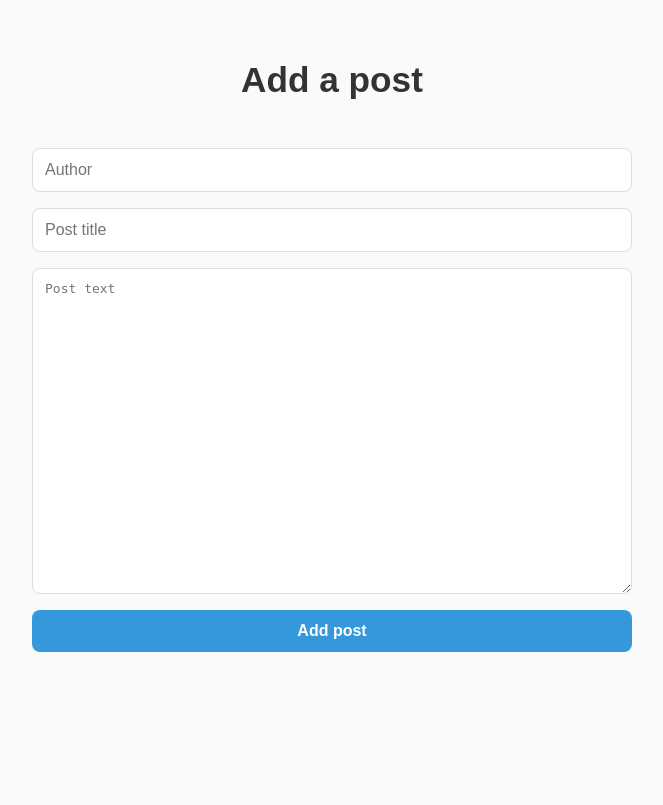
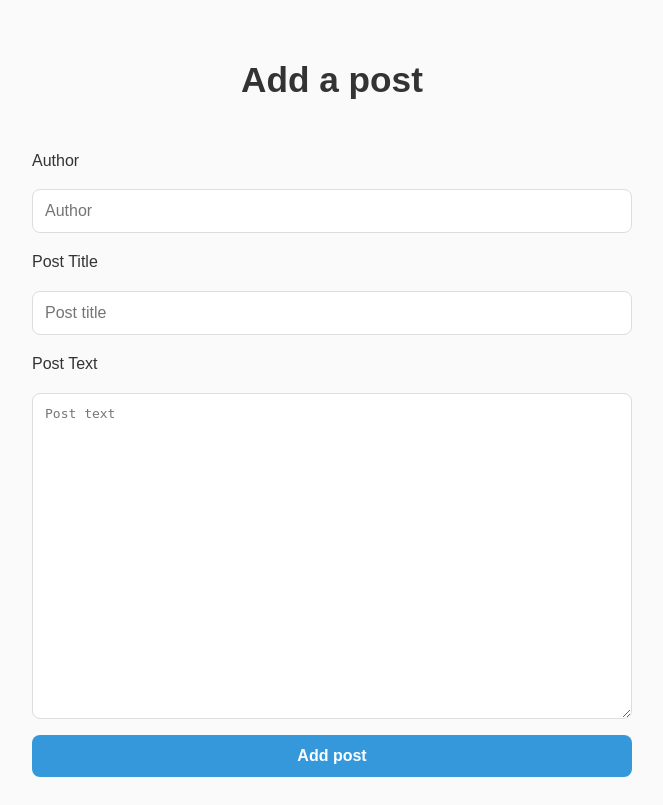
Before and after one commit to Mazdaratti/Masterblog, a Flask app: page /add in a window 1280 px wide. Shown: the whole page, without its empty margins (308-971 px from the left). Before the commit the page ends 652 px from the top, so only its background shows below. Run offline with Flask 3, Linux system fonts and the light colour scheme.

Commit message:
Added labels and "required" arguments for buttons

```diff
--- a/templates/add.html
+++ b/templates/add.html
@@ -12,9 +12,12 @@
 <div class="content">
     <h1>Add a post</h1>
     <form class="add-post" action="/add" method="POST">
-        <input type="text" name="author" id="author" placeholder="Author">
-        <input type="text" name="title" id="title" placeholder="Post title">
-        <textarea name="content" id="content" rows="20" placeholder="Post text"></textarea>
+        <label for="author">Author</label>
+        <input type="text" name="author" id="author" placeholder="Author" required>
+        <label for="title">Post Title</label>
+        <input type="text" name="title" id="title" placeholder="Post title" required>
+        <label for="content">Post Text</label>
+        <textarea name="content" id="content" rows="20" placeholder="Post text" required></textarea>
         <input type="submit" value="Add post" id="submit">
     </form>
 </div>
```
